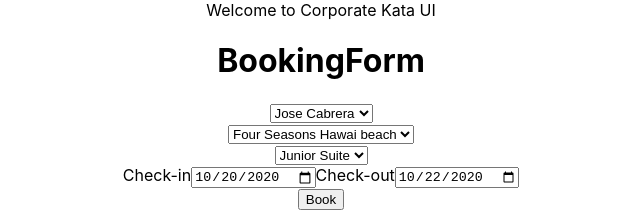
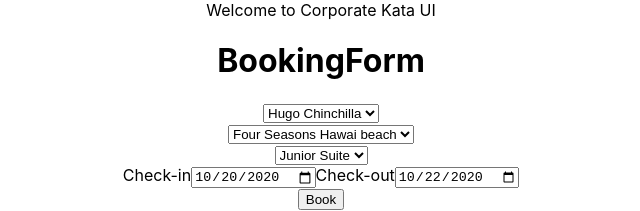
Before and after one commit to luisrovirosa/corporate_kata_frontend, a React (Create React App) app in the folder react-corporate/: page / in a window 1280 px wide. Shown: the top 211 px of the page, without its empty margins (319-959 px from the left). Built offline with nearby package versions, Linux system fonts and the light colour scheme.

Commit message:
master: save values into states

```diff
--- a/react-corporate/src/components/Booking/BookingForm.js
+++ b/react-corporate/src/components/Booking/BookingForm.js
@@ -24,9 +24,32 @@ class Button extends Component {
 }
 
 class BookingForm extends Component {
+  constructor(props) {
+    super(props);
+
+    const dayAfterTomorrow = new Date();
+    const numberOfDaysToAdd = 2;
+    dayAfterTomorrow.setDate(dayAfterTomorrow.getDate() + numberOfDaysToAdd);
+
+    this.state = {
+      employeeId: 'hugo',
+      hotelId: undefined,
+      roomTypeId: undefined,
+      checkIn: new Date(),
+      checkOut: dayAfterTomorrow,
+    };
+  }
+
   handleSubmit = (event) => {
     event.preventDefault();
   };
+
+  setEmployee = (employeeId) => {
+    this.setState({
+      employeeId: employeeId,
+    });
+  };
+
   /*  @TODO:
   1- Empleado
   2- Hotel
@@ -38,7 +61,10 @@ class BookingForm extends Component {
       <form onSubmit={this.handleSubmit}>
         <h1>BookingForm</h1>
         <div>
-          <EmployeeSelector></EmployeeSelector>
+          <EmployeeSelector
+            value={this.state.employeeId}
+            onChange={this.setEmployee}
+          ></EmployeeSelector>
         </div>
         <div>
           <HotelSelector></HotelSelector>
--- a/react-corporate/src/components/Booking/EmployeeSelector.js
+++ b/react-corporate/src/components/Booking/EmployeeSelector.js
@@ -2,9 +2,19 @@ import React, { Component } from 'react';
 
 class EmployeeSelector extends Component {
   render() {
+    /* 1 - Nombre;
+    2 - id;
+    3- handlerChange
+    */
     return (
-      <select defaultValue="173849580">
-        <option value="173849580">Jose Cabrera</option>
+      <select
+        value={this.props.value}
+        onChange={(event) => {
+          this.props.onChange(event.currentTarget.value);
+        }}
+      >
+        <option value="jose">Jose Cabrera</option>
+        <option value="hugo">Hugo Chinchilla</option>
       </select>
     );
   }
```
